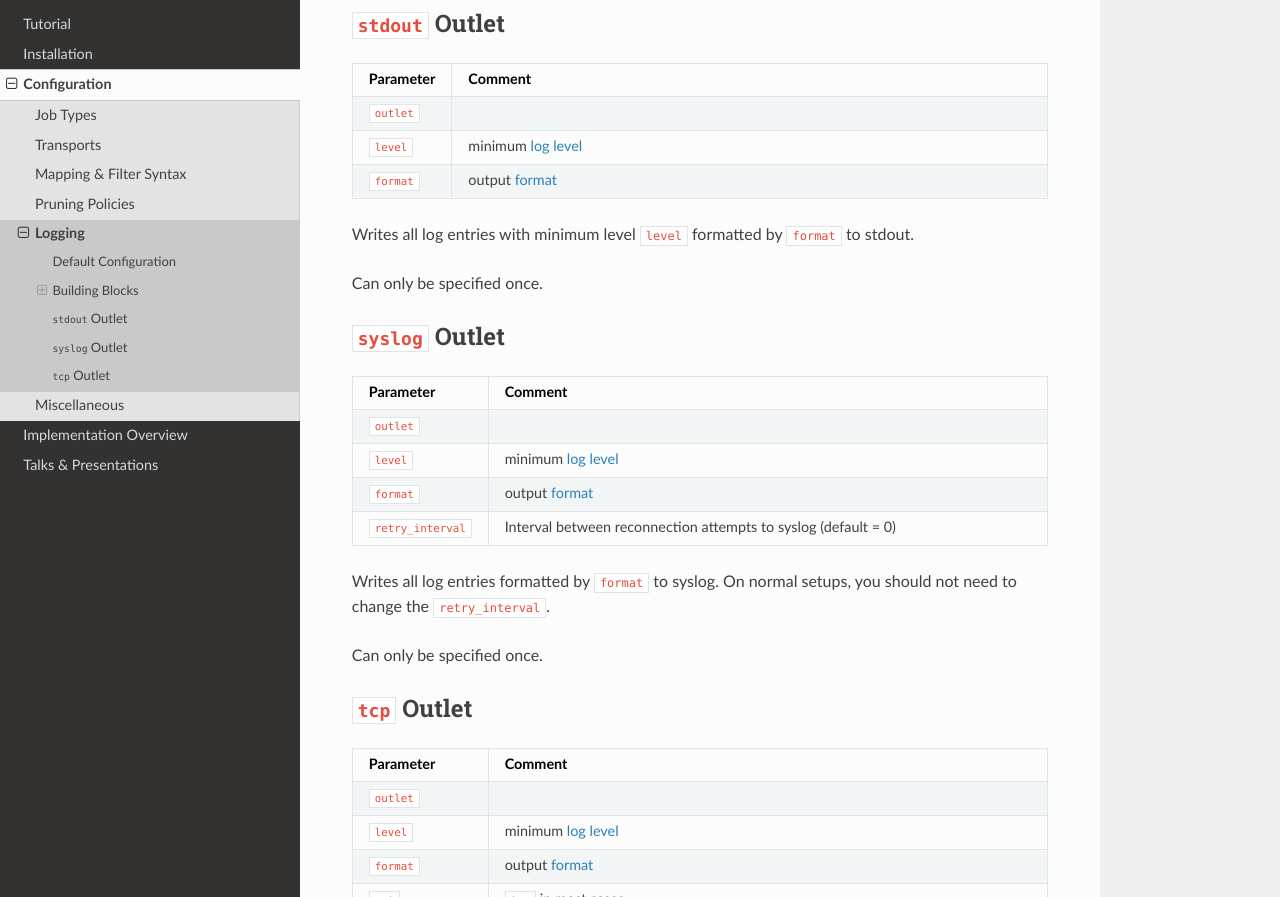
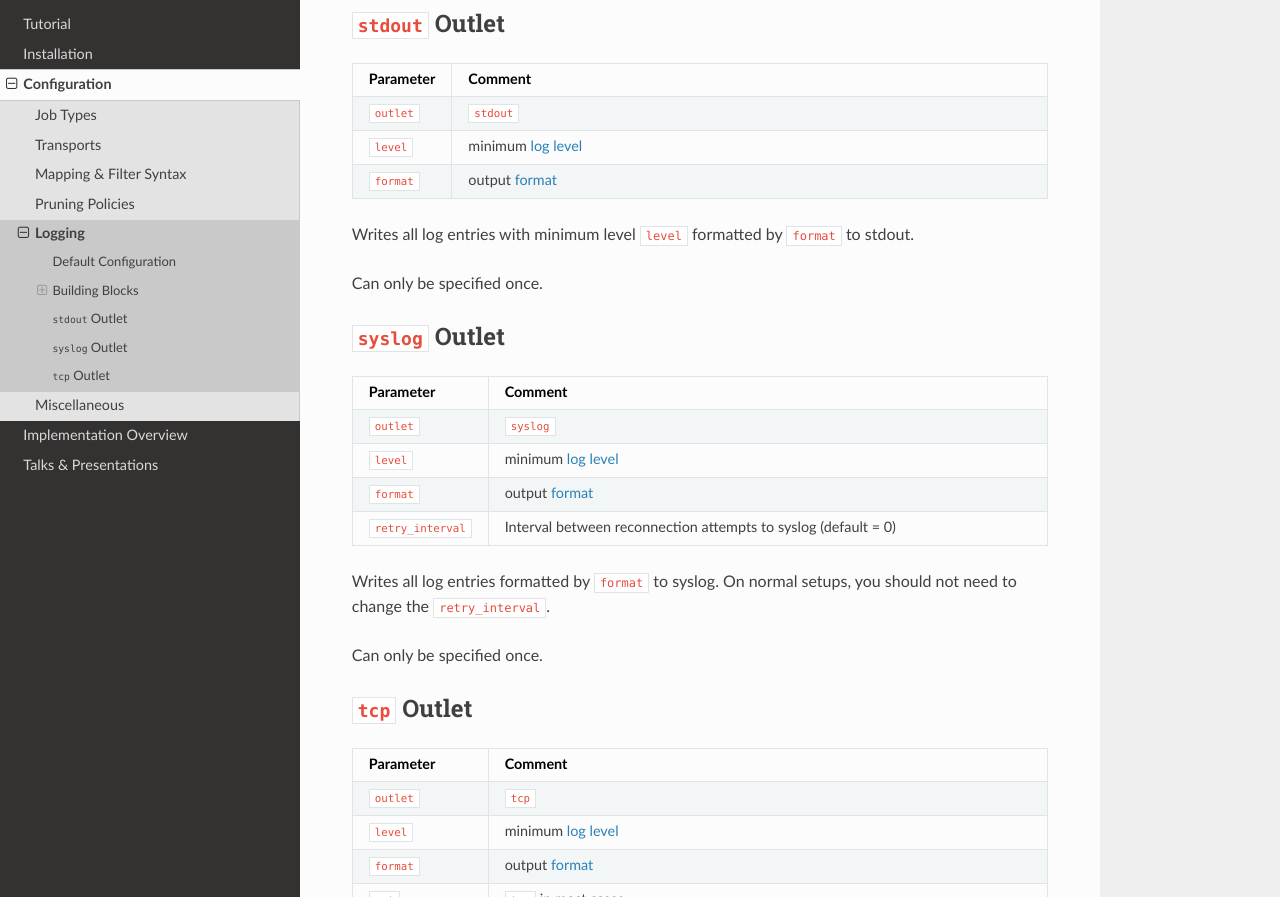
Before and after one commit to zrepl/zrepl, a Sphinx documentation site: the page built from docs/configuration/logging.rst, in a window 1280 px wide and 1400 px high, scrolled down 1392 px. Shown: the part 153-1050 px from the top of the window. Built offline with Sphinx 7.4.7 and the Read the Docs theme 2.0.0, drawn with Linux system fonts in a browser that asks for light colours.

Commit message:
docs: logging: outlet type in comment field

```diff
--- a/docs/configuration/logging.rst
+++ b/docs/configuration/logging.rst
@@ -110,7 +110,7 @@
     * - Parameter
       - Comment
     * - ``outlet``
-      -
+      - ``stdout``
     * - ``level``
       -  minimum  :ref:`log level <logging-levels>`
     * - ``format``
@@ -129,7 +129,7 @@
     * - Parameter
       - Comment
     * - ``outlet``
-      -
+      - ``syslog``
     * - ``level``
       -  minimum  :ref:`log level <logging-levels>`
     * - ``format``
@@ -152,7 +152,7 @@
     * - Parameter
       - Comment
     * - ``outlet``
-      -
+      - ``tcp``
     * - ``level``
       -  minimum  :ref:`log level <logging-levels>`
     * - ``format``
```
